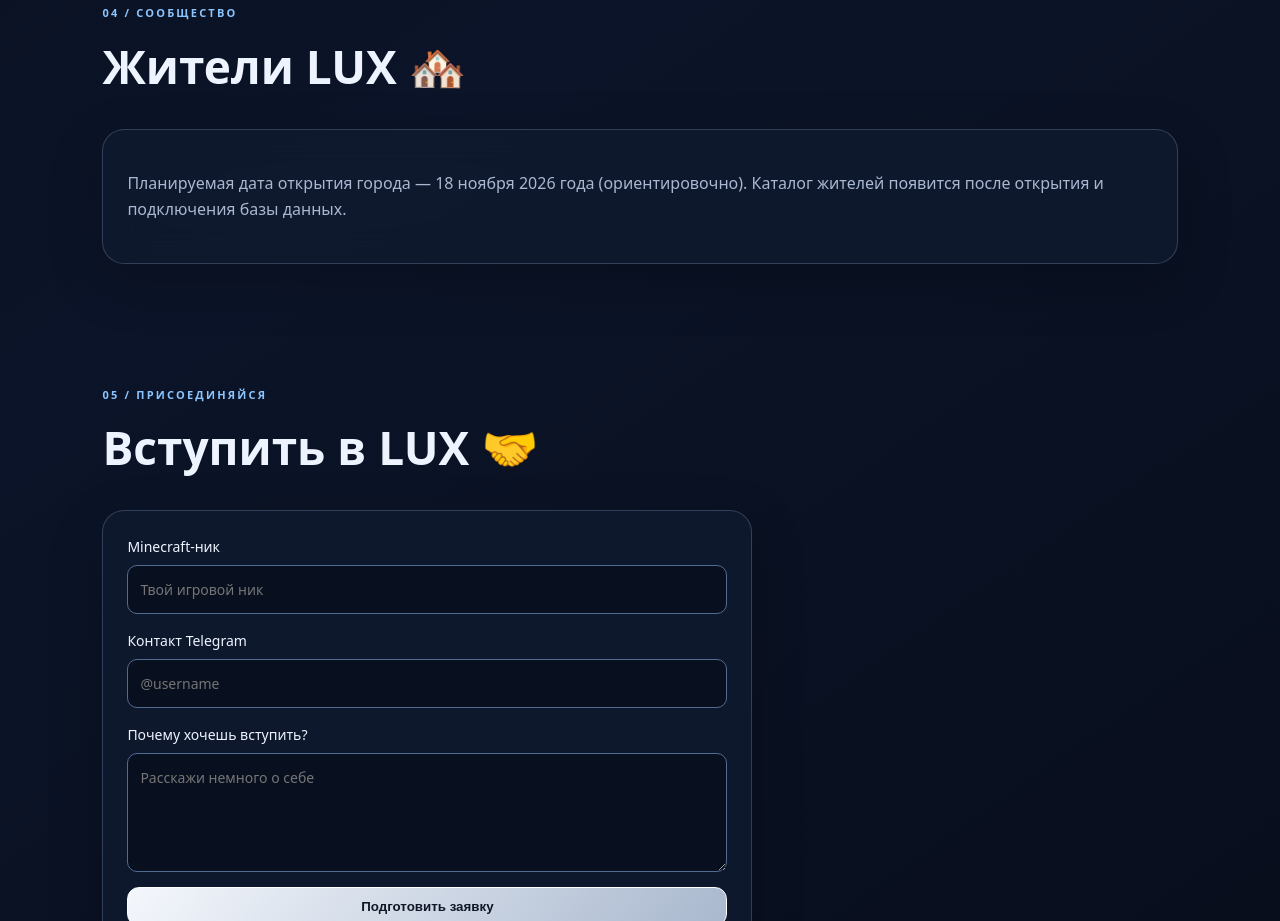
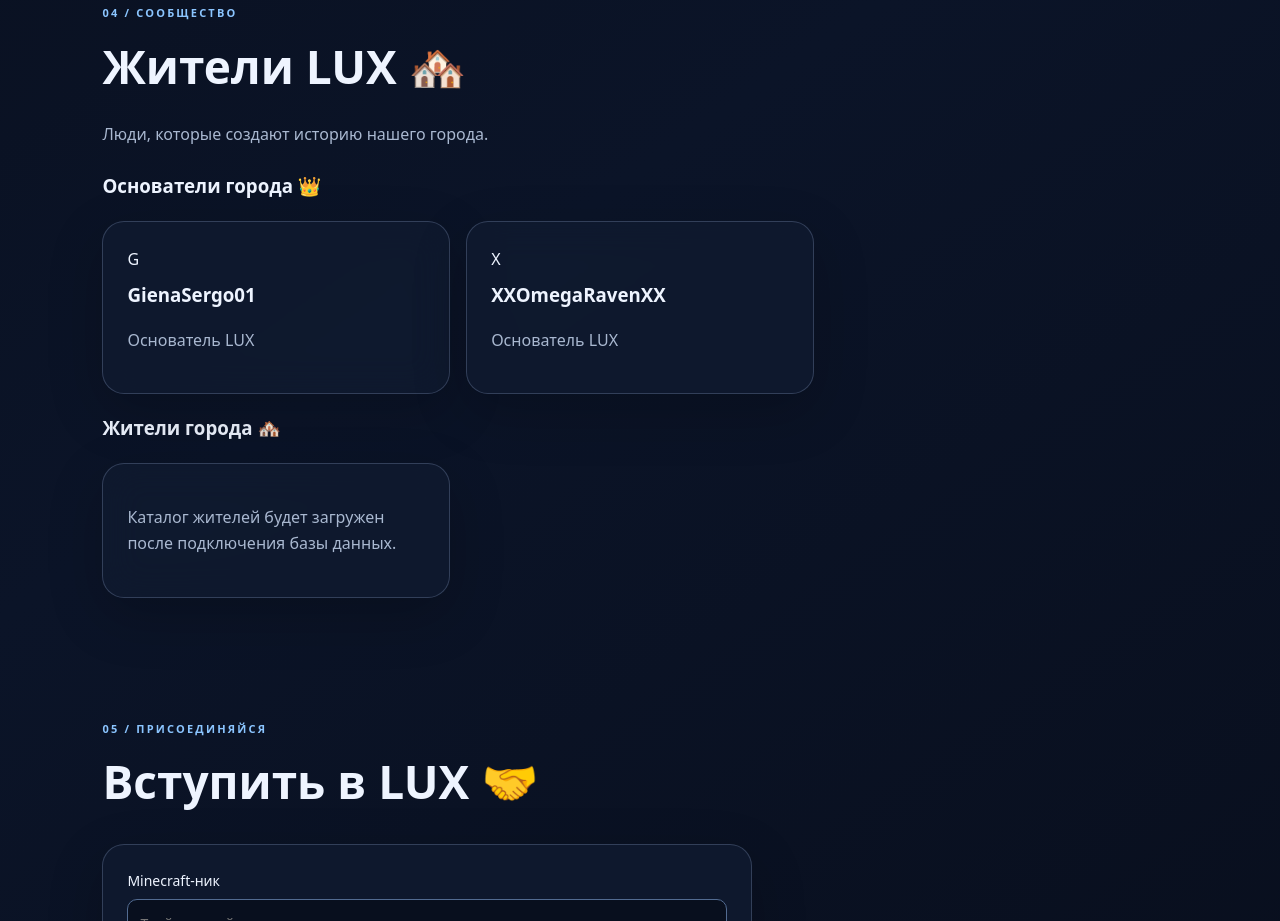
Before and after one commit to sergeyyakshov-pixel/lux, a plain HTML site: page index.html in a window 1280 px wide. Shown: the part 2580-3501 px from the top of the page. Drawn offline with nearby package versions, Linux system fonts and the light colour scheme; a script that the page names is missing.

Commit message:
index.html

```diff
--- a/index.html
+++ b/index.html
@@ -108,10 +108,33 @@
   <div class="heading">
     <small>04 / СООБЩЕСТВО</small>
     <h2>Жители LUX 🏘️</h2>
+    <p>Люди, которые создают историю нашего города.</p>
   </div>
 
-  <div class="glass">
-    <p>Планируемая дата открытия города — 18 ноября 2026 года (ориентировочно). Каталог жителей появится после открытия и подключения базы данных.</p>
+  <div class="residentsFounders">
+    <h3>Основатели города 👑</h3>
+    <div class="cards">
+      <article class="glass residentCard">
+        <div class="residentAvatar">G</div>
+        <h3>GienaSergo01</h3>
+        <p>Основатель LUX</p>
+      </article>
+
+      <article class="glass residentCard">
+        <div class="residentAvatar">X</div>
+        <h3>XXOmegaRavenXX</h3>
+        <p>Основатель LUX</p>
+      </article>
+    </div>
+  </div>
+
+  <div class="residentsCatalog">
+    <h3>Жители города 🏘️</h3>
+    <div class="cards" id="residentsList">
+      <article class="glass">
+        <p>Каталог жителей будет загружен после подключения базы данных.</p>
+      </article>
+    </div>
   </div>
 </section>
 
```
